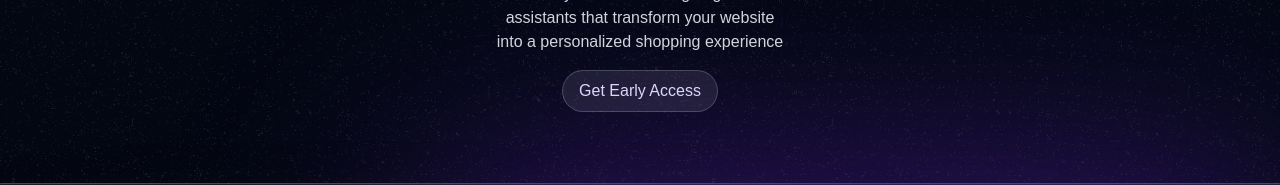
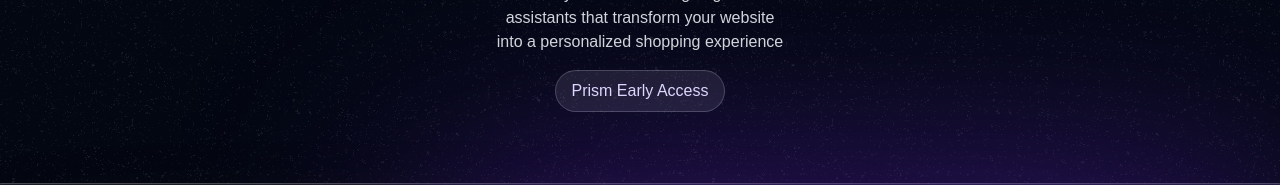
Before and after one commit to chrisseiler96/site, a Svelte app: page / in a window 1280 px wide. Shown: the part 345-530 px from the top of the page. Built offline with nearby package versions, Linux system fonts and the light colour scheme.

Commit message:
change cta

```diff
--- a/src/App.svelte
+++ b/src/App.svelte
@@ -33,7 +33,7 @@
 
   <div class="cta-container flex justify-center items-center w-full">
     <CTA
-      text="Get Early Access"
+      text="Prism Early Access"
       href="https://q7wuazyqgm6.typeform.com/to/cpBxUeLE"
     />
   </div>
```
